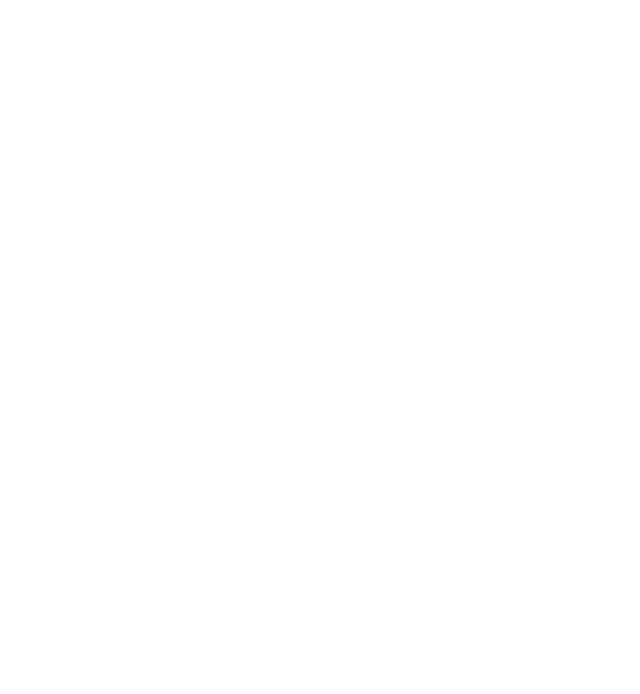
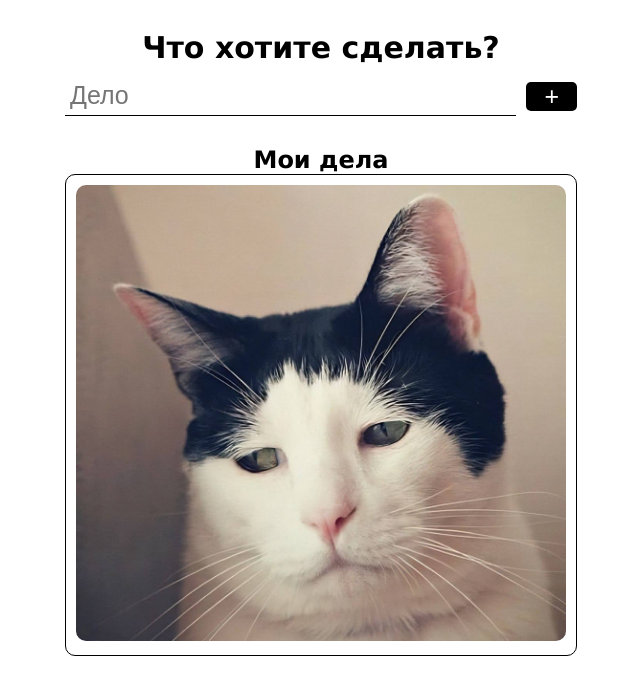
Before and after one commit to akaryaka/todo-vue-ts, a Vue app: page / in a window 1280 px wide. Shown: the top 694 px of the page, without its empty margins (319-959 px from the left). Built offline with nearby package versions, Linux system fonts and the light colour scheme.

Commit message:
add sass

```diff
--- a/package.json
+++ b/package.json
@@ -9,6 +9,7 @@
     "preview": "vite preview"
   },
   "dependencies": {
+    "sass": "^1.99.0",
     "vue": "^3.5.32"
   },
   "devDependencies": {
--- a/src/App.vue
+++ b/src/App.vue
@@ -1,7 +1,7 @@
 <script setup lang="ts">
-import HelloWorld from './components/HelloWorld.vue'
+import Todo from './components/Todo.vue';
 </script>
 
 <template>
-  <HelloWorld />
+  <Todo />
 </template>
--- /dev/null
+++ b/src/components/Todo.vue
@@ -0,0 +1,132 @@
+<script lang="ts">
+
+</script>
+
+<template>
+  <div class="wrapper">
+    <div class="todo" id="todo">
+      <div class="todo__header">
+        <h1 class="title">Что хотите сделать?</h1>
+        <form action="#" class="todo__form">
+          <input type="text" placeholder="Дело" class="todo__input" autocomplete="on">
+          <input class="add-btn btn" type="submit" value="+">
+        </form>
+      </div>
+    <div class="todo__output">
+      <h2 class="title-2">Мои дела</h2>
+      <article class="todo__output-content">
+        <div class="stub">
+          <img class="list-done__stub-img" src="/cat.jpg">
+        </div>
+        <ul class="list" ></ul>
+      </article>
+    </div>
+  </div>
+  </div>
+</template>
+
+<style lang="scss" scoped>
+  .wrapper{
+    padding-top: 30px;
+    display: flex;
+    justify-content: center;
+  }
+
+  .title{
+    width: 100%;
+    margin-bottom: 10px;
+    font-size: 30px;
+    line-height: 120%;
+    text-align: center;
+  }
+
+  .todo {
+    width: 40%;
+    min-height: 500px;
+    display: flex;
+    flex-direction: column;
+    align-items: center;
+    justify-content: center;
+    &__header {
+      width: 100%;
+      display: flex;
+      justify-content: center;
+      align-items: center;
+      flex-direction: column;
+    }
+    &__output {
+      height: 100%;
+      width: 100%;
+      display: flex;
+      flex-direction: column;
+      justify-content: center;
+      align-items: center;
+      margin-top: 30px;
+      transition: .3s;
+      &-content {
+        border: 1px solid #000;
+        padding: 10px;
+        border-radius: 10px;
+        height: 100%;
+        width: 100%;
+        transition: .3s;
+      }
+    }
+    &__form {
+      width: 100%;
+      display: flex;
+      justify-content: space-between;
+      align-items: center;
+    }
+    &-item {
+      &__input {
+        padding: 5px;
+        border-radius: 3px;
+        border: none;
+        outline: none;
+        &-wrapper {
+          display: flex;
+          border-radius: 5px;
+          border-width: 1px;
+          border-style: solid;
+          border-color: transparent;
+          transition: all .3s;
+        }
+      }
+    }
+    &__input {
+      padding: 5px;
+      margin-right: 10px;
+      border: none;
+      outline: none;
+      border-bottom: 1px solid #000;
+      font-size: 25px;
+      width: 90%;
+    }
+  }
+
+  .add-btn{
+    background-color: #000;
+    color: #fff;
+    padding: 0px 10px;
+    border: none;
+    border-radius: 5px;
+    font-size: 25px;
+    width: 10%;
+  }
+
+  .stub{
+    transition: all .3s;
+    &__title {
+      margin-bottom: 10px;
+    }
+    &-opacity {
+      // opacity: 0;
+    }
+  }
+
+  .list-done__stub-img {
+    width: 100%;
+    border-radius: 10px;
+  }
+</style>
--- a/src/style.css
+++ b/src/style.css
@@ -0,0 +1,13 @@
+* {
+  margin: 0;
+  padding: 0;
+  box-sizing: border-box;
+}
+
+li {
+  list-style: none;
+}
+
+body {
+  font-family: 'Lucida Sans', 'Lucida Sans Regular', 'Lucida Grande', 'Lucida Sans Unicode', Geneva, Verdana, sans-serif;
+}
```
Also changed, not shown: src/components/HelloWorld.vue (deleted, +0 -7 lines), public/cat.jpg (added), 1 other file (tests, documents, lock files or other folders).
